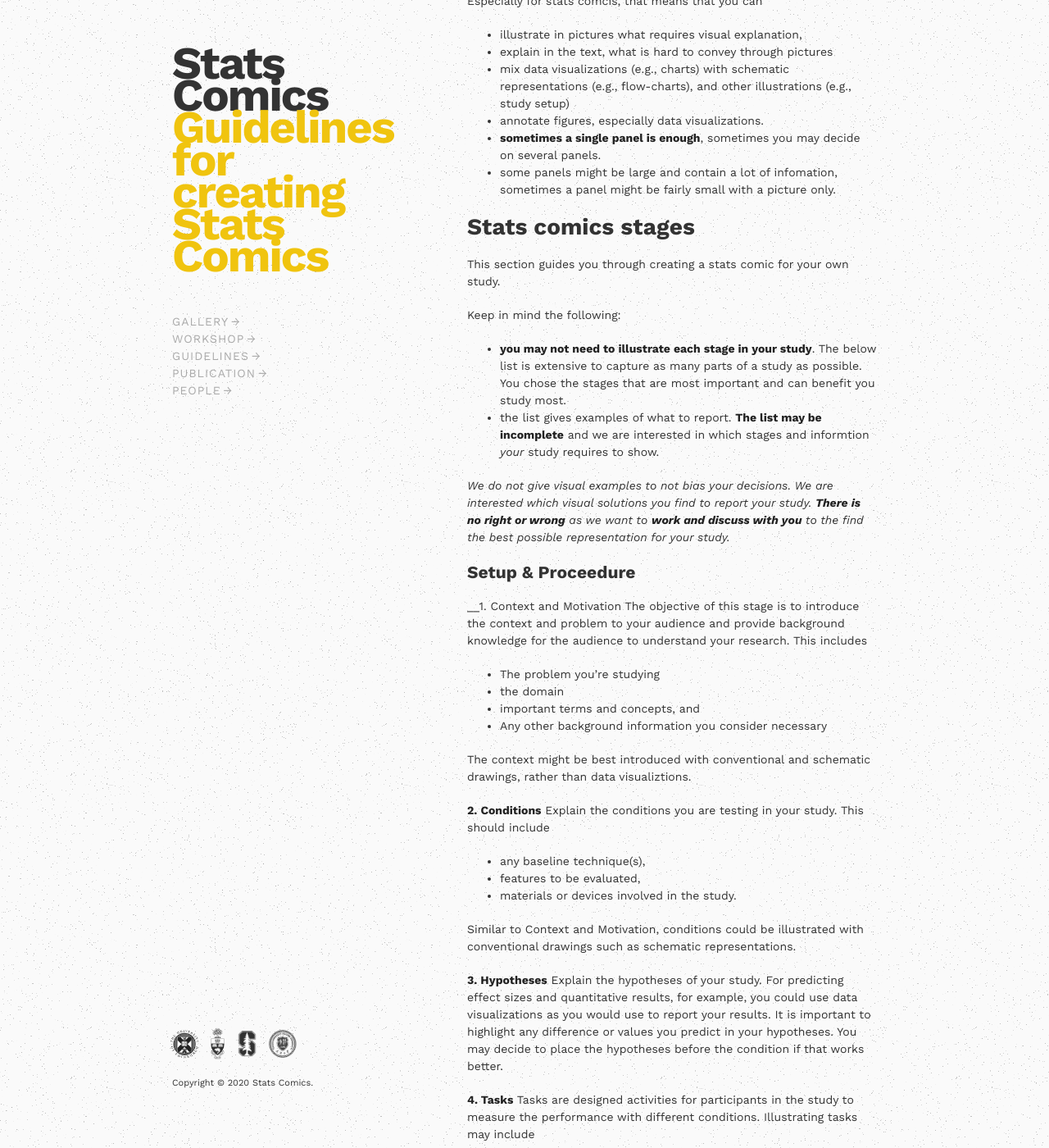
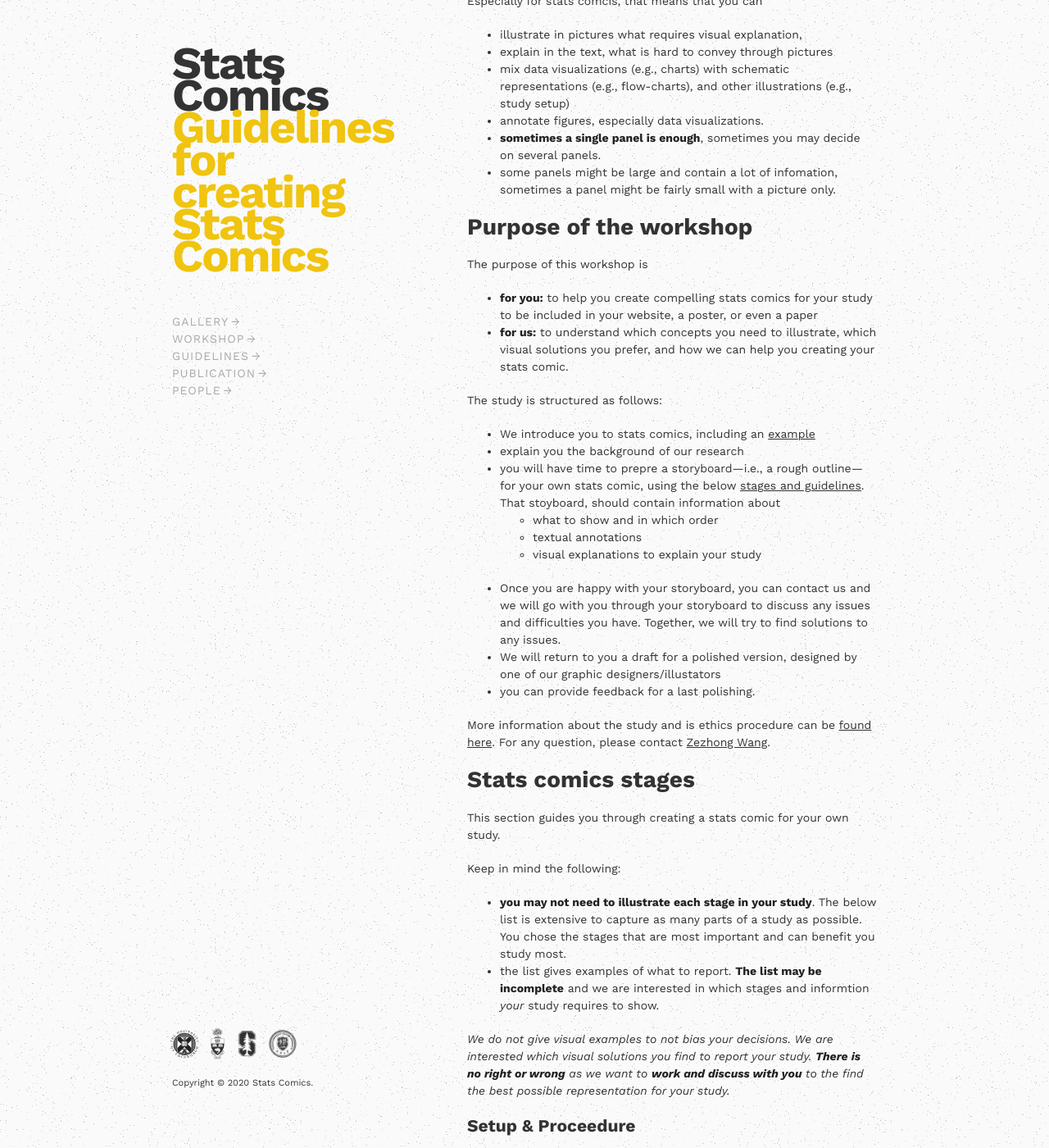
Before and after one commit to statscomics/statscomics.github.io, a Jekyll site: the page built from guidelines.md, in a window 1280 px wide and 1400 px high, scrolled down 481 px. Shown: the whole window at 82% size. Built offline with Jekyll 4.4.1, drawn with Linux system fonts in a browser that asks for light colours; our own code applies the rules of GitHub Pages for plain Markdown files; a script that is not in the unit is left out.

Commit message:
Update guidelines.md

```diff
--- a/guidelines.md
+++ b/guidelines.md
@@ -16,6 +16,25 @@ Especially for stats comcis, that means that you can
 * annotate figures, especially data visualizations.
 * __sometimes a single panel is enough__, sometimes you may decide on several panels.
 * some panels might be large and contain a lot of infomation, sometimes a panel might be fairly small with a picture only.
+
+# Purpose of the workshop
+
+The purpose of this workshop is
+* __for you:__ to help you create compelling stats comics for your study to be included in your website, a poster, or even a paper
+* __for us:__ to understand which concepts you need to illustrate, which visual solutions you prefer, and how we can help you creating your stats comic.
+
+The study is structured as follows:
+* We introduce you to stats comics, including an [example](examples.html)
+* explain you the background of our research
+* you will have time to prepre a storyboard---i.e., a rough outline---for your own stats comic, using the below [stages and guidelines](#stats-comics-stages). That stoyboard, should contain information about
+  * what to show and in which order
+  * textual annotations
+  * visual explanations to explain your study
+* Once you are happy with your storyboard, you can contact us and we will go with you through your storyboard to discuss any issues and difficulties you have. Together, we will try to find solutions to any issues.
+* We will return to you a draft for a polished version, designed by one of our graphic designers/illustators
+* you can provide feedback for a last polishing.
+
+More information about the study and is ethics procedure can be [found here](workshop.html). For any question, please contact [Zezhong Wang](mailto:zezhong.wang@ed.ac.uk).
 
 # Stats comics stages
 
```
